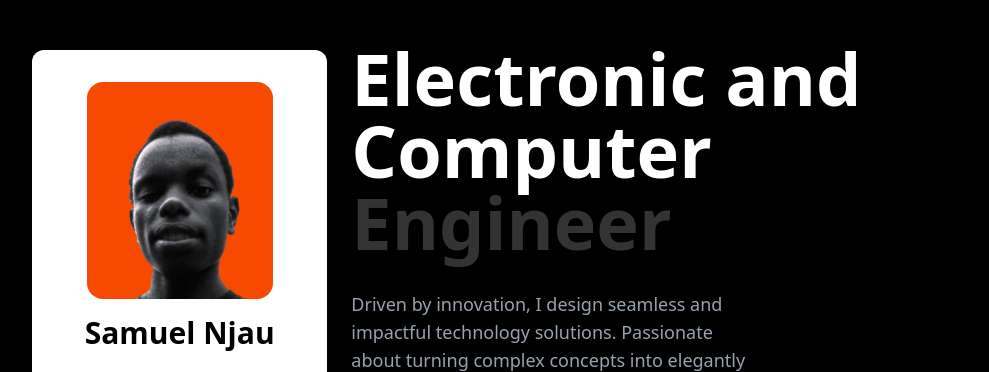
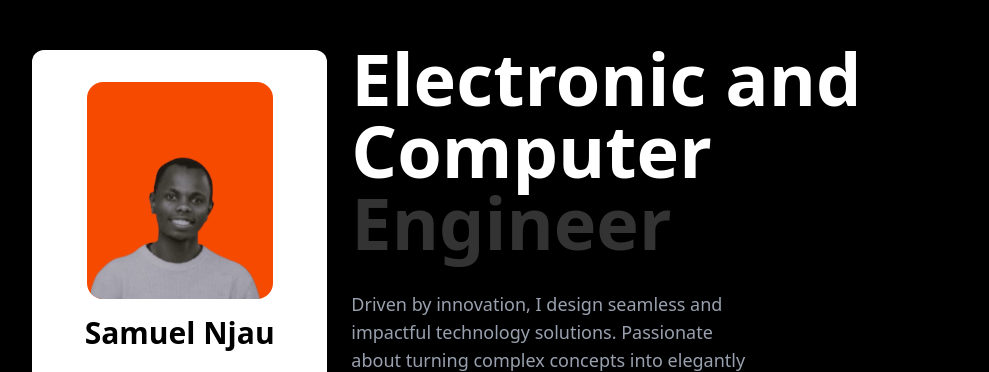
Before and after one commit to SAMUELMUCHIRI/samuelmuchiri.github.io, a website: page index.html in a window 1280 px wide. Shown: the part 86-458 px from the top of the page, without its empty margins (149-1138 px from the left). Drawn offline with Linux system fonts and the light colour scheme.

Commit message:
changing profile

```diff
--- a/index.html
+++ b/index.html
@@ -66,7 +66,7 @@
         <div class=" h-[450px] w-full  lg:sticky lg:inset-y-0  lg:left-0 inset-0  col-span-1 " >
         <div class="bg-white h-full w-full rounded-xl p-2 lg:m-4  relative">
             <div class="bg-orange-600 relative overflow-hidden h-1/2 w-2/3 rounded-2xl mt-6 justify-self-center justify-center">
-                <img src="src/images/profile.webp"  loading="lazy" class="flex  justify-self-center absolute bottom-0 aspect-auto object-center h-5/6  inset-x-0  object-contain" alt="profile"/>
+                <img src="src/images/main.webp"  loading="lazy" class="flex  justify-self-center absolute -bottom-5 aspect-auto object-center h-5/6  inset-x-0  -right-2 object-contain" alt="profile"/>
             </div>
             <h1 class="text-black text-center mt-4 font-bold text-3xl">Samuel Njau</h1>
             <p class="font-mono font-semibold text-gray-500 text-center mt-6 text-sm">An Electronic and Computer Engineer who  develops innovative solutions </p>
```
Also changed, not shown: src/images/main.webp (added), src/images/profile.webp (deleted), src/output.css.
